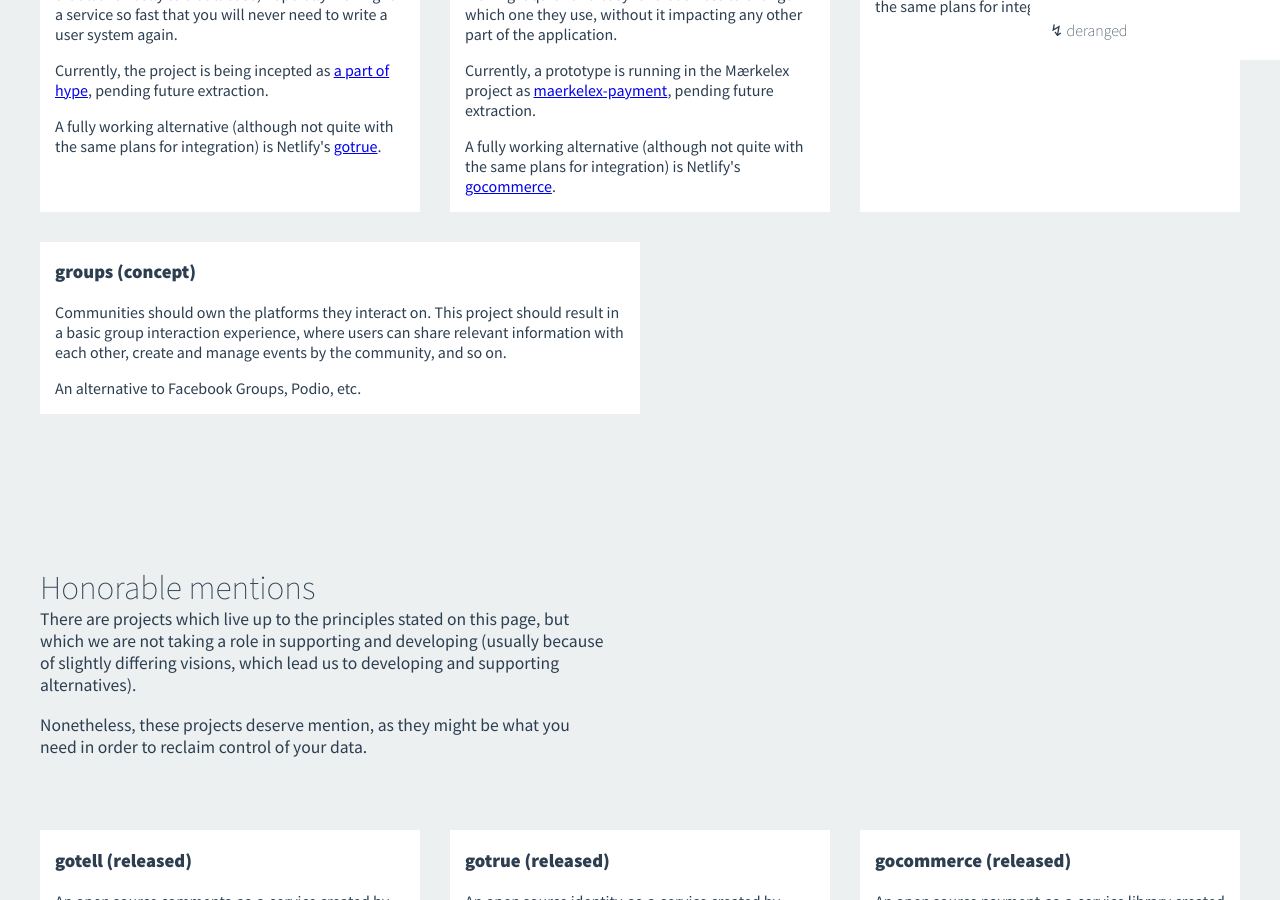
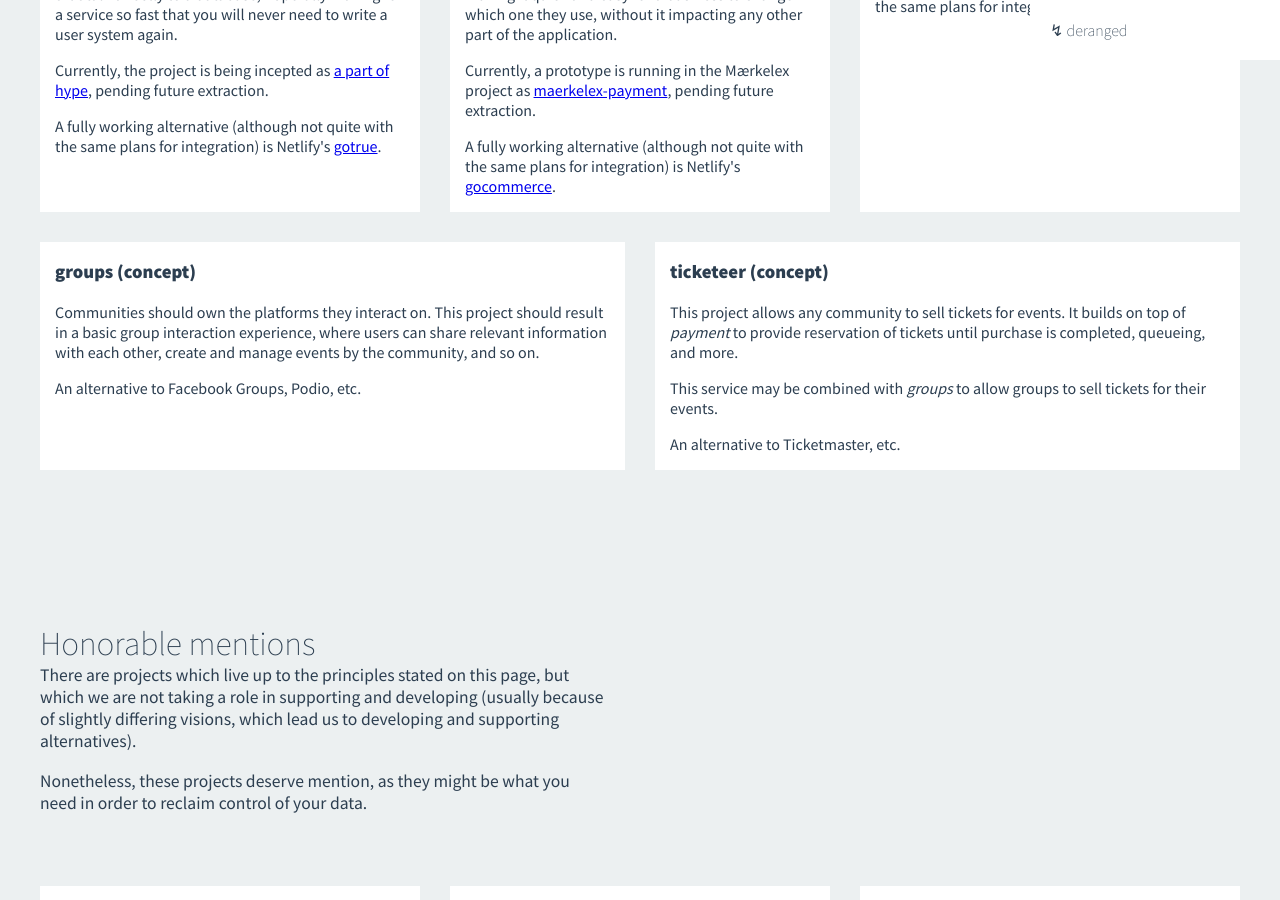
Before and after one commit to derangeddk/deranged.dk, a Jekyll site: the page built from YOURdata/index.html, in a window 1280 px wide and 900 px high, scrolled down 2185 px. Built offline with Jekyll 4.4.1, drawn with Linux system fonts in a browser that asks for light colours; comment, search, counter and statistics services are not loaded.

Commit message:
Add ticketeer

```diff
--- a/YOURdata/index.html
+++ b/YOURdata/index.html
@@ -380,6 +380,20 @@
             An alternative to Facebook Groups, Podio, etc.
         </p>
     </div>
+
+    <div class="project">
+        <h3>ticketeer (concept)</h3>
+        <p>
+            This project allows any community to sell tickets for events.
+            It builds on top of <em>payment</em> to provide reservation of tickets until purchase is completed, queueing, and more.
+        </p>
+        <p>
+            This service may be combined with <em>groups</em> to allow groups to sell tickets for their events.
+        </p>
+        <p>
+            An alternative to Ticketmaster, etc.
+        </p>
+    </div>
 </div>
 
 <section class="yourdata-section">
```
